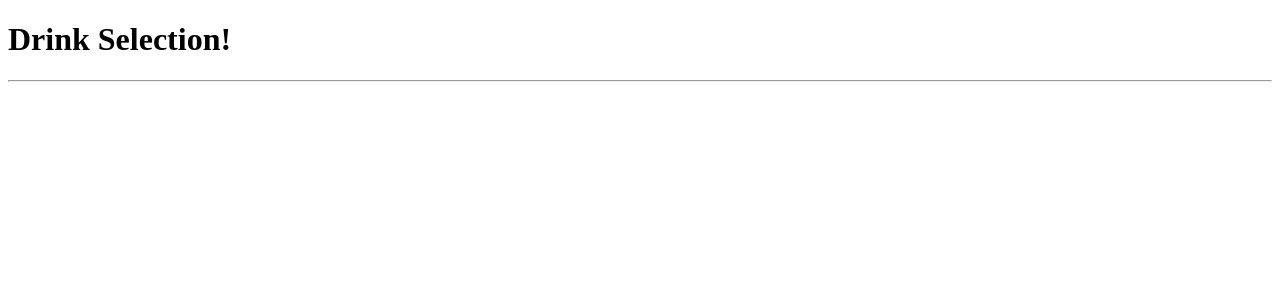
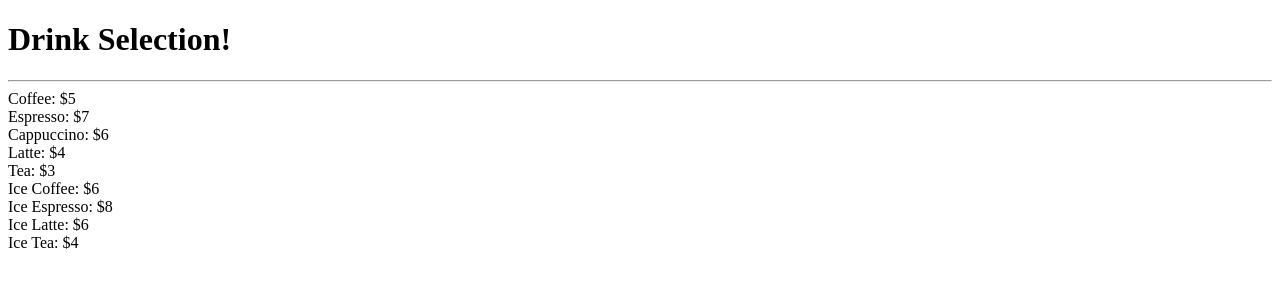
Before and after one commit to anthonydominguez86/interview-preparation, a plain HTML site: page JQuery/jquery.html in a window 1280 px wide. Drawn offline with nearby package versions, Linux system fonts and the light colour scheme.

Commit message:
jquery practice continued

```diff
--- a/JQuery/jquery.html
+++ b/JQuery/jquery.html
@@ -3,6 +3,8 @@
 <head>
   <meta charset="UTF-8">
   <title>JavaScript Content!</title>
+  <script src="https://cdnjs.cloudflare.com/ajax/libs/jquery/3.2.1/jquery.min.js"></script>
+
 </head>
 <body>
 
@@ -25,9 +27,18 @@
       "Ice Tea: $4"
     ];
 
-    // Using JavaScript programmatically append each drinkList item to the "drink-options" div
-    // HINT: you will need a for loop to go over each element in the list
+      // This line of jQuery selects the div with the matching id (#drink-options)
+      var drinkDiv = $("#drink-options");
 
+      // For Loop then loops through our total drink list...
+      for (var i = 0; i < drinkList.length; i++) {
+
+      // It then creates a new div for each drink. Note we create divs and add the content in the same line.
+      var newDrinkDiv = $("<div>" + drinkList[i] + "</div>");
+
+      // It then adds this new div to the drinkList div.
+      drinkDiv.append(newDrinkDiv);
+}
 
   </script>
 
```
